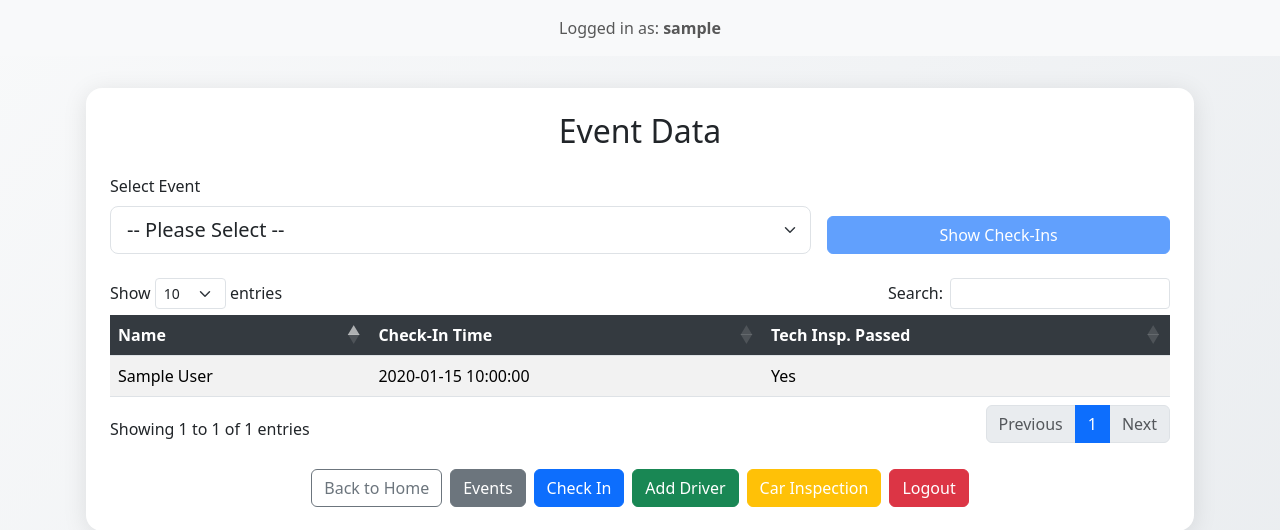
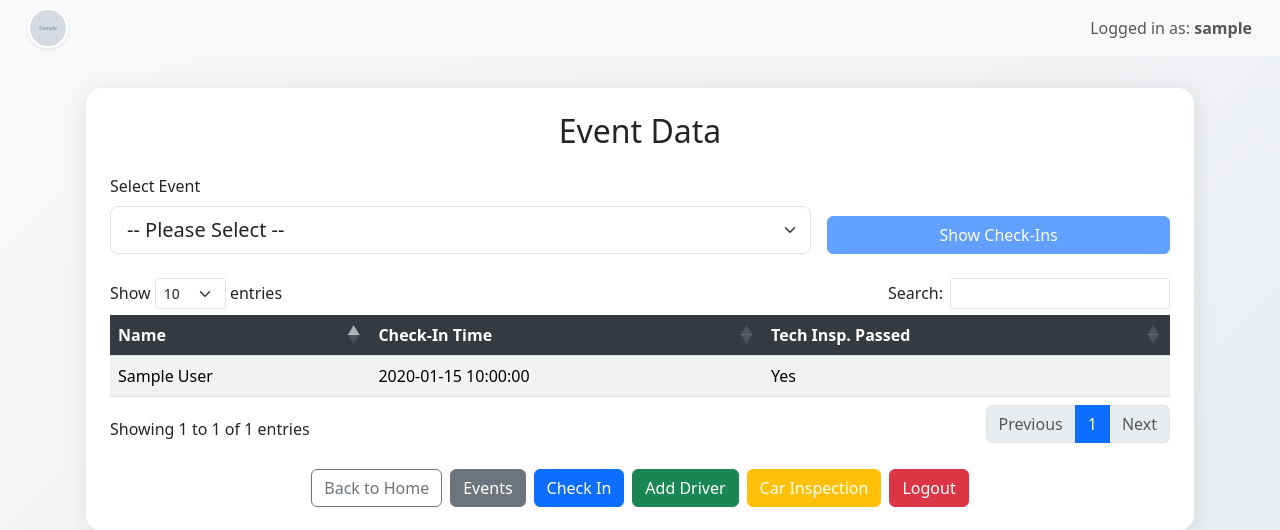
Before and after one commit to johnatrootdynamics/Race-Keeper, a Flask app: template templates/event_check_ins.html in a window 1280 px wide. Shown: the top 530 px of the page. Run offline with Flask 3, Linux system fonts and the light colour scheme; the visitor is signed in with stand-in values (Sample User, id 1); tables that the repository leaves empty or names only in its code hold one stand-in row (values such as "Sample post"); the template is opened without the code that fills it: most values are stand-ins (such as "Sample title", 1, 10 or a date in 2020); grey boxes marked "Sample" are stand-in pictures; data that the repository does not hold is empty; some libraries are stand-ins or nearby versions.

Commit message:
Update event_check_ins.html

```diff
--- a/templates/event_check_ins.html
+++ b/templates/event_check_ins.html
@@ -29,12 +29,24 @@
   </style>
 </head>
 <body>
-  <!-- Navbar -->
-  <nav class="navbar navbar-expand-lg navbar-light bg-light">
-    <div class="container-fluid justify-content-center">
-      <span class="navbar-text">Logged in as: <strong>{{ current_user.username }}</strong></span>
-    </div>
-  </nav>
+    <!-- Navbar -->
+<!-- Navbar -->
+<nav class="navbar navbar-expand-lg navbar-light bg-light px-3">
+  <div class="container-fluid">
+    <!-- profile‑picture button -->
+    <a href="{{ url_for('driver_profile', driver_id=current_user.id) }}"
+       class="navbar-brand d-flex align-items-center p-0 me-auto">
+      <img src="{{ driver[0].picture_path }}"
+           alt="Profile"
+           class="rounded-circle border border-2 border-white shadow-sm"
+           style="width:40px;height:40px;object-fit:cover;">
+    </a>
+
+    <span class="navbar-text ms-auto">
+      Logged in as: <strong>{{ current_user.username }}</strong>
+    </span>
+  </div>
+</nav>
 
   <main class="checkins-wrapper container">
     <div class="card checkins-card p-4">
```
